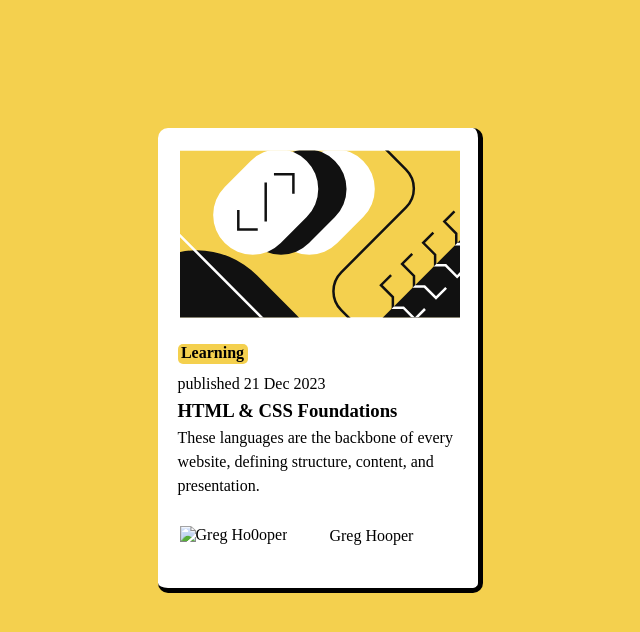
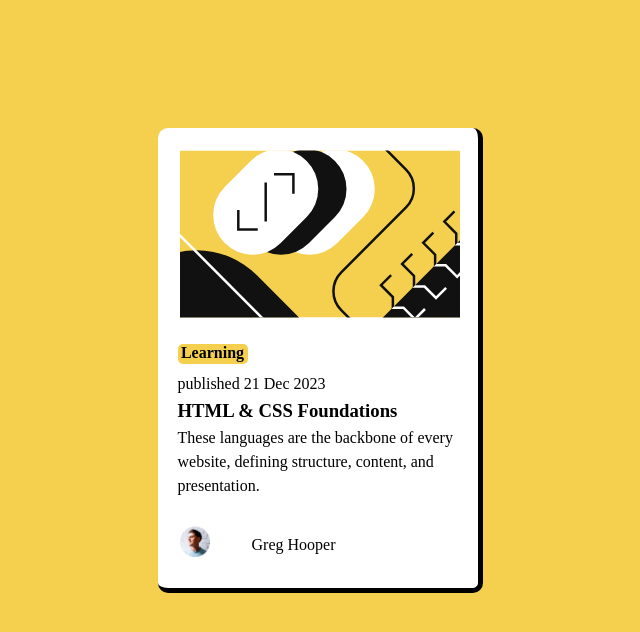
Before and after one commit to AyaElmancy/Blog-preview-main, a plain HTML site: page index.html in a window 1280 px wide. Shown: the whole page, without its empty margins (320-960 px from the left). Drawn offline with Linux system fonts and the light colour scheme; the site is published under a folder, as on GitHub Pages, so addresses that start at the root find nothing.

Commit message:
Update index.html

```diff
--- a/index.html
+++ b/index.html
@@ -20,7 +20,7 @@
 <p>presentation.</p>
 <div class="parrent">
     <div class="child1">
-<img class="img" src="/image-avatar.webp"alt="Greg Ho0oper">
+<img class="img" src="image-avatar.webp"alt="Greg Ho0oper">
     </div>
     <div class="child2">
 <p class="Greg">Greg Hooper</p>
```
